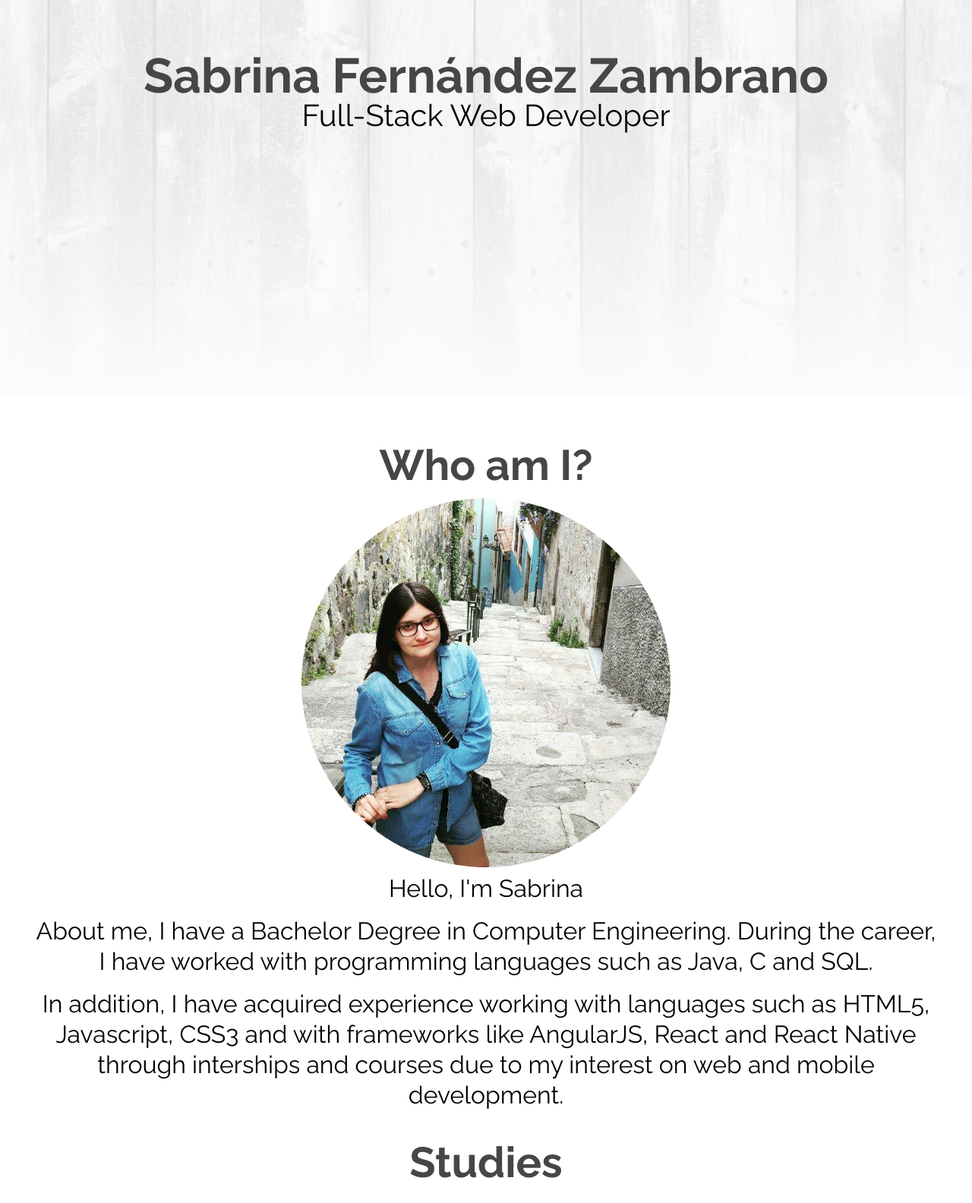
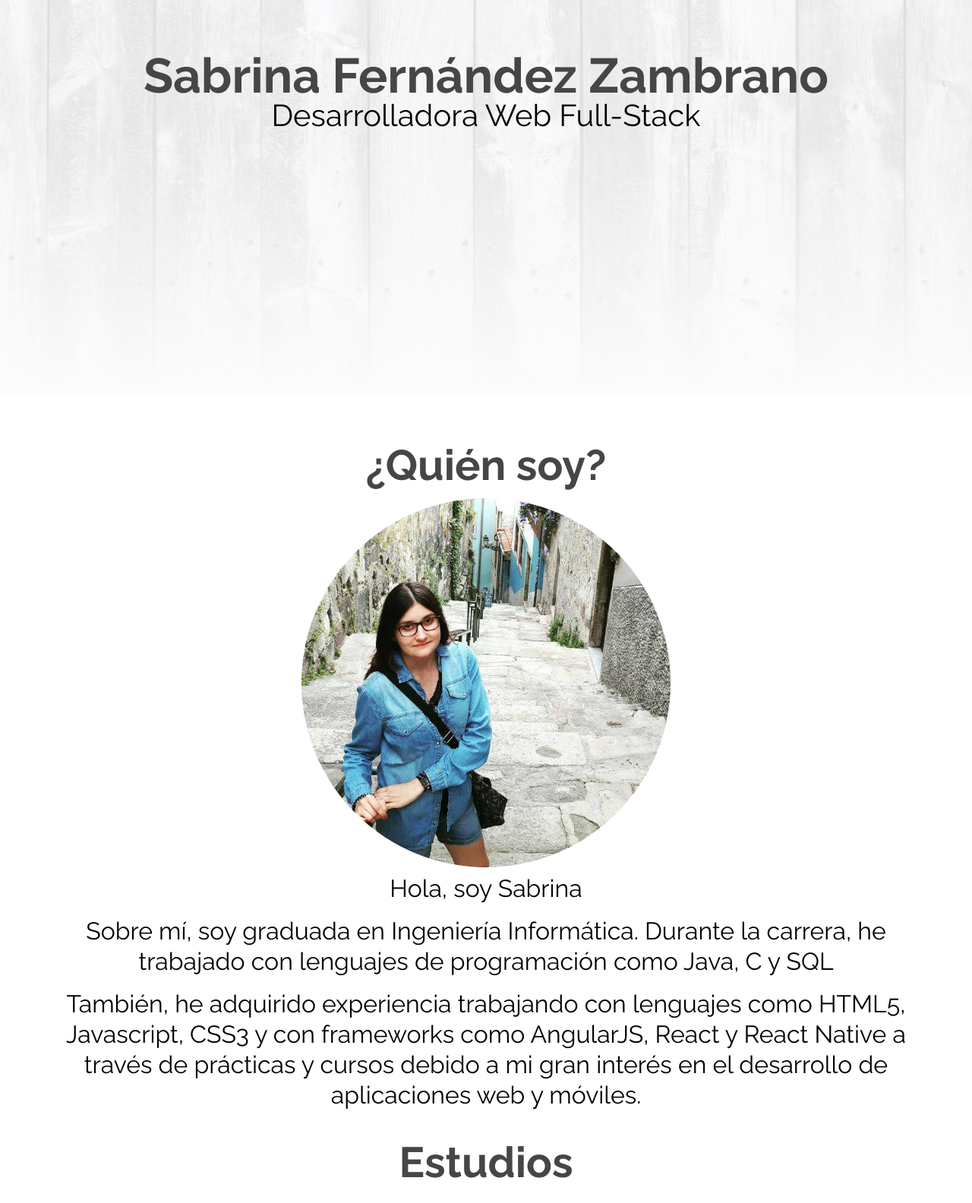
Before and after one commit to BootcampWebVI/MiCV, a plain HTML site: page index.html in a window 1280 px wide. Shown: the part 280-1864 px from the top of the page at 76% size. Drawn offline with Linux system fonts and the light colour scheme.

Commit message:
Change text from english to spanish

```diff
--- a/index.html
+++ b/index.html
@@ -1,11 +1,11 @@
 <!DOCTYPE html>
-<html lang="en">
+<html lang="es">
 <head>
     <meta charset="UTF-8">
     <meta name="viewport" content="width=device-width, initial-scale=1.0">
     <meta http-equiv="X-UA-Compatible" content="ie=edge">
     <meta name="author" content="Sabrina Fernández Zambrano">
-    <title>Sabrina's Resume</title>
+    <title>Sabrina's CV</title>
     <link rel="stylesheet" href="./css/reset.css">
     <link rel="stylesheet" href="./css/style.css">
     <link href="https://fonts.googleapis.com/css?family=Raleway:400,500,600,700,700i" rel="stylesheet">
@@ -17,9 +17,9 @@
     <!-- Portada: donde pondremos una imagen de foto con texto (deberá ocupar el viewport de la pantalla} -->
     <header id="home">
         <h1>Sabrina Fernández Zambrano</h1>
-        <p>Full-Stack Web Developer</p>
+        <p>Desarrolladora Web Full-Stack</p>
         <nav class="navigator">
-            <p class="title">My Resume</p>
+            <p class="title">Mi CV</p>
             <ul>
                 <li><a href="#quien-soy">¿Quién soy?</a></li>
                 <li><a href="#estudios">Estudios</a></li>
@@ -47,21 +47,21 @@
         <!-- Quien soy: donde se mostrará información de interés y una foto vuestra. -->
         <section id="quien-soy">
             <header>
-                <h2>Who am I?</h2>
+                <h2>¿Quién soy?</h2>
             </header>
             <div class="content-wrapper">
                 <img src="./assets/personal_pic.jpg" alt="personal_picture_sabrina_fernandez_zambrano">
                 <article>
-                    <p>Hello, I'm Sabrina</p>
+                    <p>Hola, soy Sabrina</p>
                     <p>
-                        About me, I have a Bachelor Degree in Computer Engineering.
-                        During the career, I have worked with programming languages such as
-                        Java, C and SQL.
+                        Sobre mí, soy graduada en Ingeniería Informática.
+                        Durante la carrera, he trabajado con lenguajes de programación como
+                        Java, C y SQL
                     </p>
                     <p>
-                        In addition, I have acquired experience working with languages such as HTML5, Javascript, CSS3 and
-                        with frameworks like AngularJS, React and React Native through interships and courses due to my interest on web and
-                        mobile development.
+                        También, he adquirido experiencia trabajando con lenguajes como HTML5, Javascript, CSS3 y con frameworks como AngularJS,
+                        React y React Native a través de prácticas y cursos debido a mi gran interés en el desarrollo de aplicaciones web y
+                        móviles.
                     </p>
                 </article>
 
@@ -71,7 +71,7 @@
         <!-- Estudios: sección donde aparecerán nuestros diferentes estudios o cursos realizados. -->
         <section id="estudios">
             <header>
-                <h2>Studies</h2>
+                <h2>Estudios</h2>
             </header>
             <div class="content-wrapper">
                 <article class="item">
@@ -101,7 +101,7 @@
         <!-- Experiencia: donde se contará la experiencia laboral con la que contamos. -->
         <section id="experiencia">
             <header>
-                <h2>Work Experience</h2>
+                <h2>Experiencia</h2>
             </header>
             <div class="content-wrapper">
                 <article class="item">
@@ -145,7 +145,7 @@
         <!-- Sobre mí: Sección donde mostraremos algunos de nuestros intereses o aficiones con un pequeño video (máximo 10 Mb). -->
         <section id="sobre-mi">
             <header>
-                <h2>About me</h2>
+                <h2>Sobre Mí</h2>
                 <div class="content-wrapper">
                     <video controls>
                         <source src="./assets/interests.mp4" type="video/mp4"></source>
@@ -159,7 +159,7 @@
         <!-- Contacto: donde se mostrará los datos de contacto-->
         <section id="contacto">
             <header>
-                <h2>Contact</h2>
+                <h2>Contacto</h2>
             </header>
             <div class="content-wrapper">
                 <form action="" id="form">
@@ -191,7 +191,7 @@
                     <!-- - Un número de contacto, validando que el número es correcto -->
                     <div class="input-wrapper">
                         <label for="telf">Telefono</label>
-                        <input type="tel" name="telf" id="telf" placeholder="Insertar telefono" pattern='[0-9]{9}' maxlength="12">
+                        <input type="tel" name="telf" id="telf" placeholder="Insertar telefono" pattern='[0-9]{9}' minlength="9" maxlength="12">
                     </div>
 
                     <!-- - Un campo de textarea, con un máximo de 150 palabras (no caracteres). -->
@@ -203,7 +203,6 @@
 
                     <!-- - Un botón de envío. -->
                     <div class="button-wrapper">
-                        <!-- disabled -->
                         <input type="submit" value="submit" disabled></button>
                     </div>
                 </form>
```
